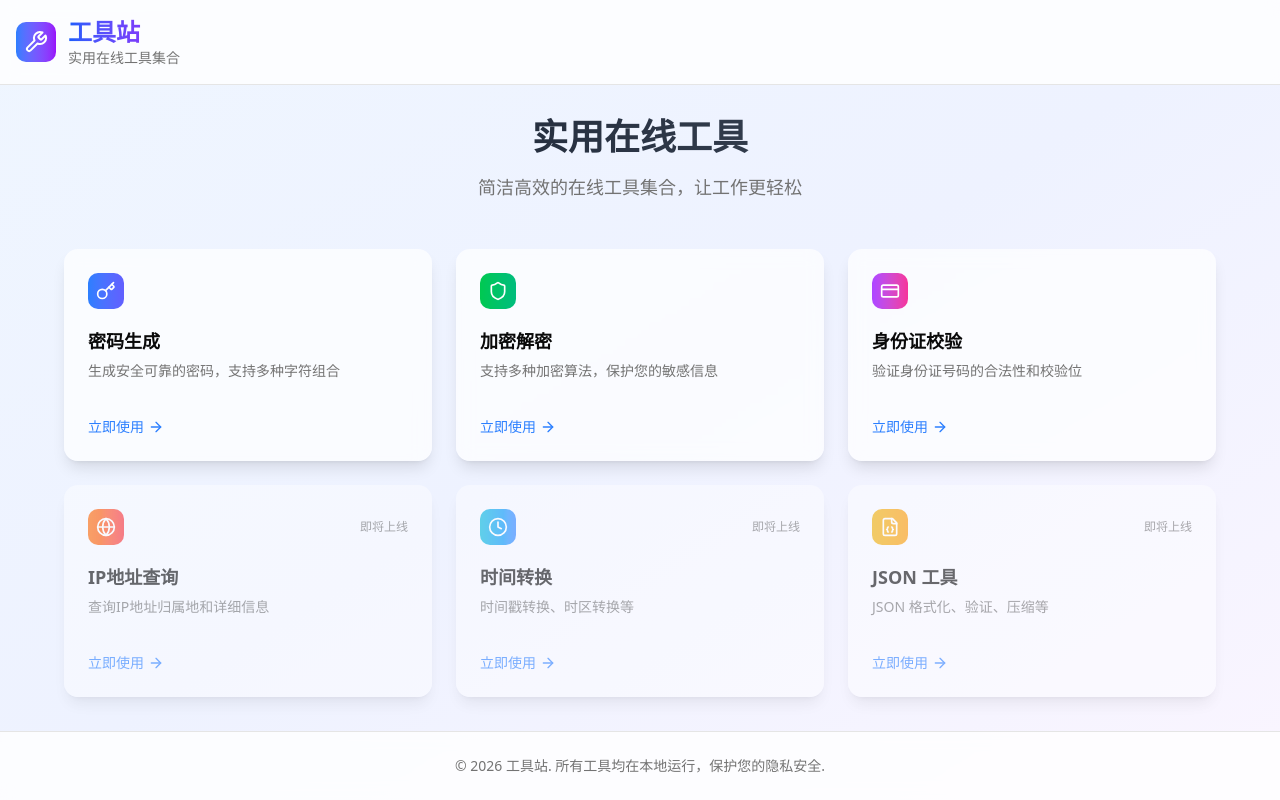
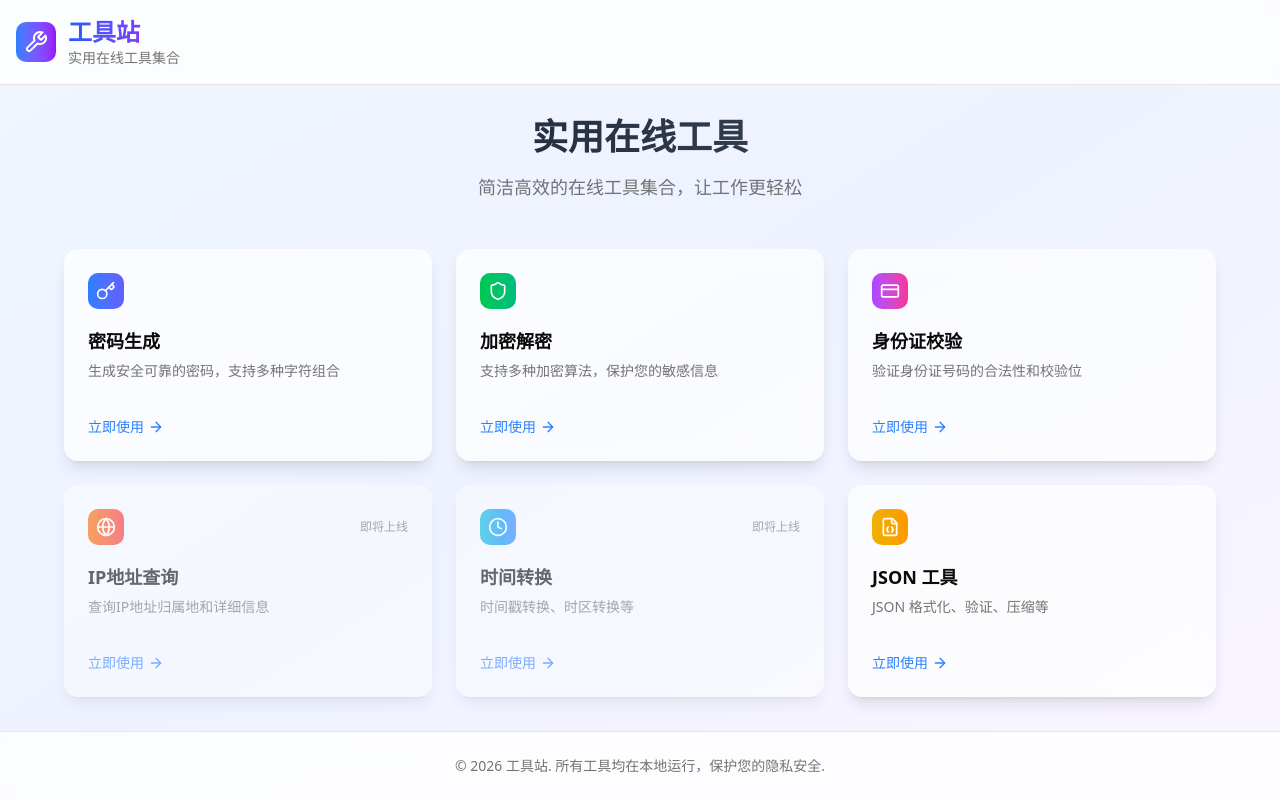
Before and after one commit to luojiego/tools-set, a React (Vite) app: page / in a window 1280 px wide. Built offline with nearby package versions, Linux system fonts and the light colour scheme.

Commit message:
fix: 启用主页 JSON 工具链接

```diff
--- a/src/pages/Home.jsx
+++ b/src/pages/Home.jsx
@@ -60,8 +60,7 @@ const tools = [
     description: 'JSON 格式化、验证、压缩等',
     icon: FileJson,
     href: '/tools/json',
-    color: 'from-yellow-500 to-amber-500',
-    disabled: true
+    color: 'from-yellow-500 to-amber-500'
   }
 ]
 
```
